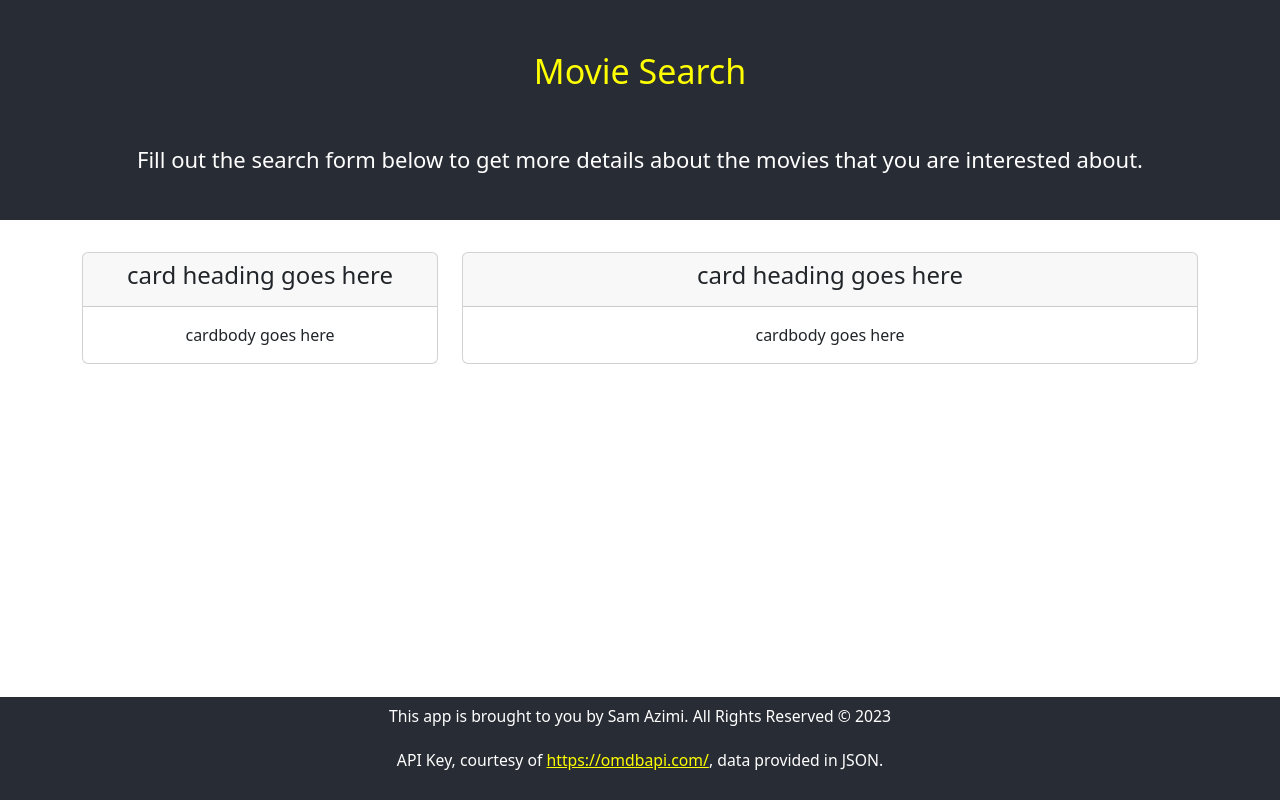
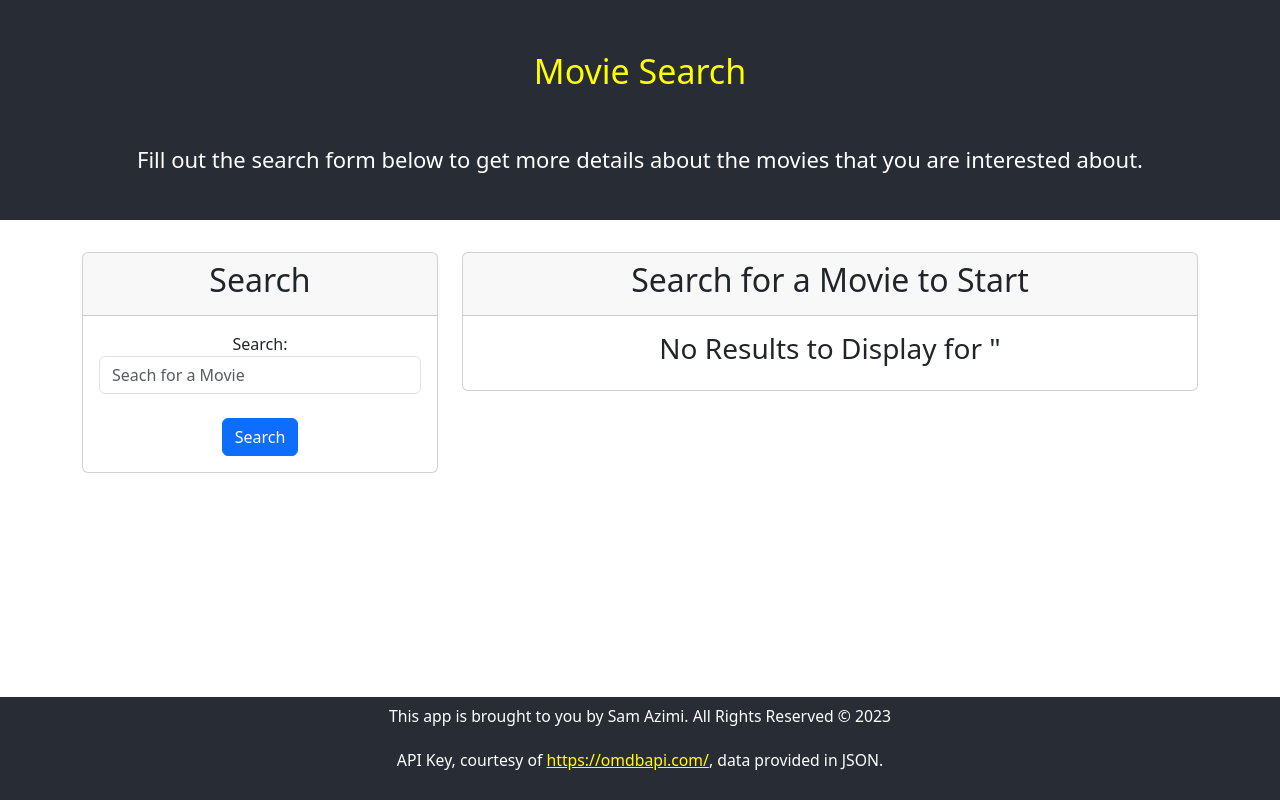
Before and after one commit to dinozio-design/movie-info-api, a React (Create React App) app: page / in a window 1280 px wide. Built offline with nearby package versions, Linux system fonts and the light colour scheme; no server answers.

Commit message:
rewrote Card, MovieInfo, and GuiContainer

```diff
--- a/src/components/Card.jsx
+++ b/src/components/Card.jsx
@@ -1,14 +1,12 @@
 import React from "react";
 
-export default function Card(){
-    return(
+export default function Card(props) {
+    return (
         <div className="card text-centre">
             <div className="card-header">
-                <h4>card heading goes here</h4>
+                <h2>{props.heading}</h2>
             </div>
-            <div className="card-body">
-                cardbody goes here
-            </div>
+            <div className="card-body">{props.children}</div>
         </div>
     );
 };
--- a/src/components/GuiContainer.jsx
+++ b/src/components/GuiContainer.jsx
@@ -29,7 +29,7 @@ export default function GuiContainer() {
     // only renders when search changes
     useEffect(() => {
         movieSearch(search);
-    }, [search]);
+    }, []);
 
     // inputChange handler
     const handleInputChange = (event) => {
@@ -56,7 +56,17 @@ export default function GuiContainer() {
                 </Column>
                 <Column size="md-8">
                     <Card heading={Title || "Search for a Movie to Start"}>
-                        {Title}
+                        {Title ? (
+                            <MovieInfo
+                                title={Title}
+                                src={Poster}
+                                director={Director}
+                                genre={Genre}
+                                released={Released}
+                            />
+                        ) : (
+                            <h3>No Results to Display for "{search}</h3>
+                        )}
                     </Card>
                 </Column>
             </Row>
--- a/src/components/MovieInfo.jsx
+++ b/src/components/MovieInfo.jsx
@@ -1,12 +1,17 @@
 import React from "react";
 
-export default function MovieInfo(props){
-    return(
+export default function MovieInfo(props) {
+    return (
         <div>
             <img
-            src={props.src}
-            alt={props.title}
+                alt={props.title}
+                className="img-fluid"
+                src={props.src}
+                style={{ margin: '0 auto' }}
             />
+            <h3>Director(s): {props.director}</h3>
+            <h3>Genre: {props.genre}</h3>
+            <h3>Released: {props.released}</h3>
         </div>
     )
 };
```
Also changed, not shown: 1 other file (tests, documents, lock files or other folders).
